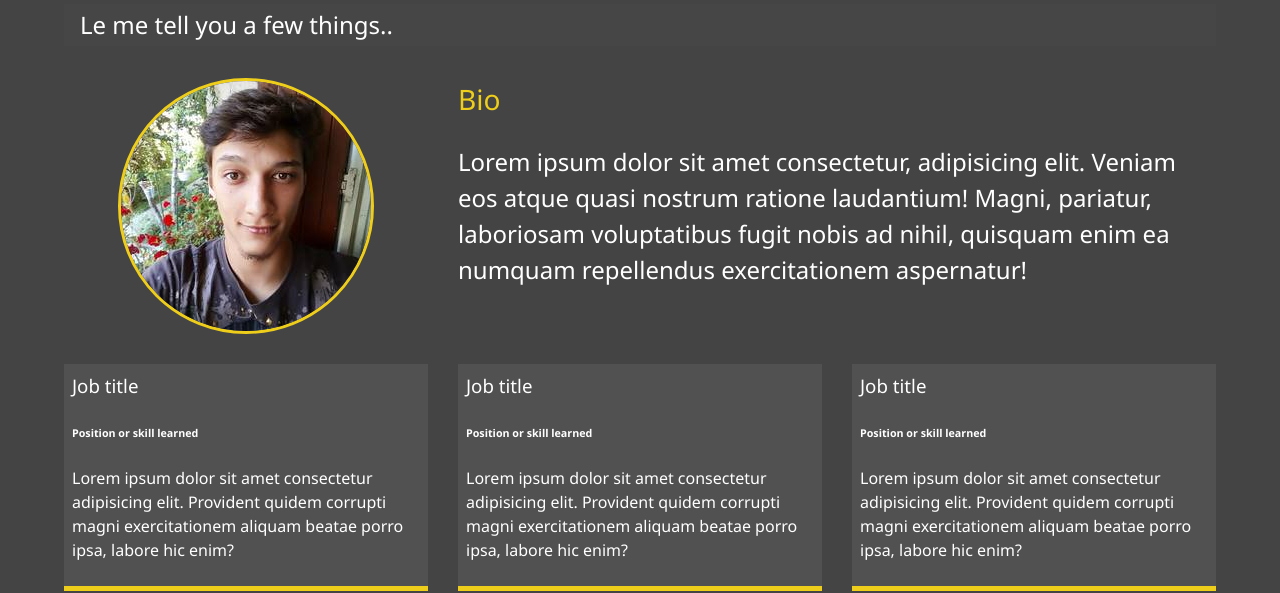
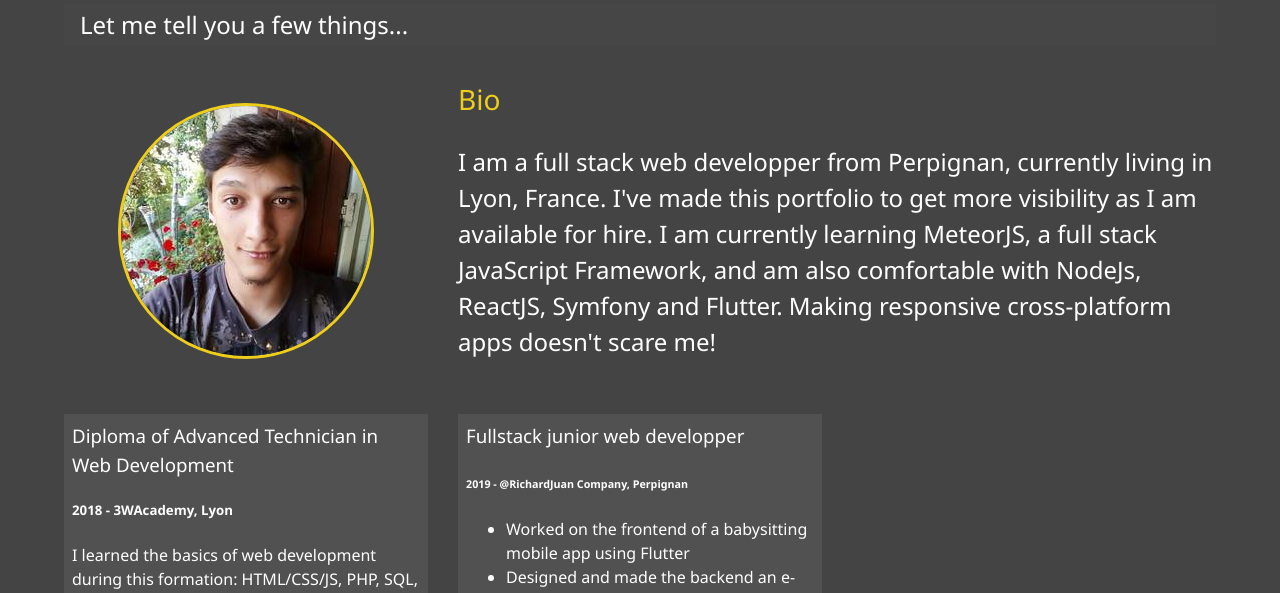
Before and after one commit to albert0x22/Portfolio, a website: page dist/about.html in a window 1280 px wide. Shown: the part 204-797 px from the top of the page. Drawn offline with Linux system fonts and the light colour scheme.

Commit message:
Update infos

```diff
--- a/dist/about.html
+++ b/dist/about.html
@@ -42,32 +42,38 @@
             About <span class="text-secondary">Me</span>
         </h1>
         <h2 class="sm-heading">
-            Le me tell you a few things..
+            Let me tell you a few things...
         </h2>
         <div class="about-info">
             <img src="img/jona.jpg" alt="Jonathan TRILLES" class="bio-image">
 
             <div class="bio">
                 <h3 class="text-secondary">Bio</h3>
-                <p>Lorem ipsum dolor sit amet consectetur, adipisicing elit. Veniam eos atque quasi nostrum ratione laudantium! Magni, pariatur, laboriosam voluptatibus fugit nobis ad nihil, quisquam enim ea numquam repellendus exercitationem aspernatur!</p>
+                <p>I am a full stack web developper from Perpignan, currently living in Lyon, France.
+                    I've made this portfolio to get more visibility as I am available for hire.
+                    I am currently learning <a href="https://www.meteor.com/">MeteorJS</a>, a full stack JavaScript Framework,
+                    and am also comfortable with NodeJs, ReactJS, Symfony and Flutter. Making responsive cross-platform apps doesn't scare me!
+                </p>
             </div>
 
             <div class="job job-1">
-                <h3>Job title</h3>
-                <h6>Position or skill learned</h6>
-                <p>Lorem ipsum dolor sit amet consectetur adipisicing elit. Provident quidem corrupti magni exercitationem aliquam beatae porro ipsa, labore hic enim?</p>
+                <h3>Diploma of Advanced Technician in Web Development</h3>
+                <h5>2018 - 3WAcademy, Lyon</h5>
+                <p>I learned the basics of web development during this formation:
+                    HTML/CSS/JS, PHP, SQL, Bootstrap, Jquery, Wordpress, Object Oriented Programming, Design Patterns...</p>
             </div>
 
             <div class="job job-2">
-                <h3>Job title</h3>
-                <h6>Position or skill learned</h6>
-                <p>Lorem ipsum dolor sit amet consectetur adipisicing elit. Provident quidem corrupti magni exercitationem aliquam beatae porro ipsa, labore hic enim?</p>
-            </div>
-
-            <div class="job job-3">
-                <h3>Job title</h3>
-                <h6>Position or skill learned</h6>
-                <p>Lorem ipsum dolor sit amet consectetur adipisicing elit. Provident quidem corrupti magni exercitationem aliquam beatae porro ipsa, labore hic enim?</p>
+                <h3>Fullstack junior web developper</h3>
+                <h6>2019 - @RichardJuan Company, Perpignan</h6>
+                    <ul>
+                        <li>
+                            Worked on the frontend of a babysitting mobile app using Flutter
+                        </li>
+                        <li>
+                            Designed and made the backend an e-commerce website using Django
+                        </li>
+                    </ul>
             </div>
         </div>
 
```
Also changed, not shown: dist/contact.html (+2 -2 lines).
